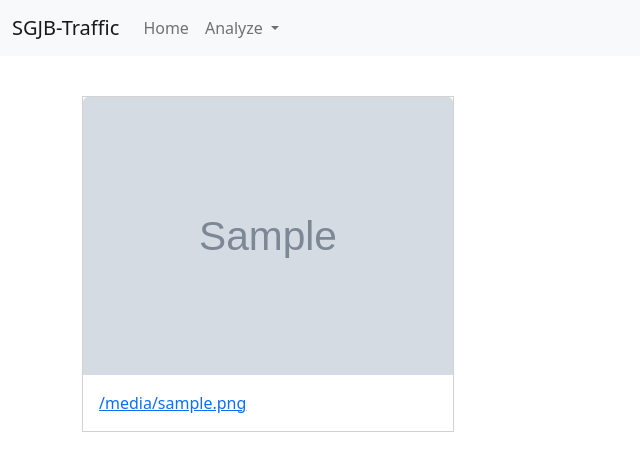
After one commit to lgf2111/SGJB-Traffic, a Flask app: template webapp/templates/analyze.html in a window 1280 px wide. The commit adds this page. Shown: the top 471 px of the page, without its empty margins (0-640 px from the left). Run offline with Flask 2, Linux system fonts and the light colour scheme; the template is opened without the code that fills it: most values are stand-ins (such as "Sample title", 1, 10 or a date in 2020); grey boxes marked "Sample" are stand-in pictures.

Commit message:
update webapp

```diff
--- a/main.py
+++ b/main.py
@@ -6,6 +6,7 @@ from os import getenv
 # Local Imports
 from logger import logging
 from webapp import flask_run
+
 from automation import driver
 from automation.download import download_images
 
--- /dev/null
+++ b/webapp/templates/analyze.html
@@ -0,0 +1,13 @@
+{% extends "components/base.html" %}
+{% block content %}
+  <div class="d-flex flex-wrap">
+    {% for image in images %}
+      <div class="card col-4 rounded-0">
+        <img class="card-img-top w-100" src="{{image}}" alt="Card image cap">
+        <div class="card-body">
+          <a class="card-text" href="{{image}}">{{image}}</a>
+        </div>
+      </div>
+    {% endfor %}
+  </div>
+{% endblock content %}
--- /dev/null
+++ b/webapp/templates/components/base.html
@@ -0,0 +1,20 @@
+<!DOCTYPE html>
+<html lang="en">
+
+  <head>
+    <meta charset="UTF-8">
+    <meta http-equiv="X-UA-Compatible" content="IE=edge">
+    <meta name="viewport" content="width=device-width, initial-scale=1.0">
+    <link href="https://cdn.jsdelivr.net/npm/bootstrap@5.2.1/dist/css/bootstrap.min.css" rel="stylesheet" integrity="sha384-iYQeCzEYFbKjA/T2uDLTpkwGzCiq6soy8tYaI1GyVh/UjpbCx/TYkiZhlZB6+fzT" crossorigin="anonymous">
+    <script defer="defer" src="https://cdn.jsdelivr.net/npm/bootstrap@5.2.1/dist/js/bootstrap.bundle.min.js" integrity="sha384-u1OknCvxWvY5kfmNBILK2hRnQC3Pr17a+RTT6rIHI7NnikvbZlHgTPOOmMi466C8" crossorigin="anonymous"></script>
+    <title>SGJB Traffic</title>
+  </head>
+
+  <body>
+    {% include "components/navbar.html" %}
+    <div class="container">
+      {% block content %}{% endblock content %}
+    </div>
+  </body>
+
+</html>
--- /dev/null
+++ b/webapp/templates/components/navbar.html
@@ -0,0 +1,29 @@
+<nav class="navbar navbar-expand-lg bg-light position-fixed w-100" style="z-index:99;">
+  <div class="container-fluid">
+    <a class="navbar-brand" href="/">SGJB-Traffic</a>
+    <button class="navbar-toggler" type="button" data-bs-toggle="collapse" data-bs-target="#navbarSupportedContent" aria-controls="navbarSupportedContent" aria-expanded="false" aria-label="Toggle navigation">
+      <span class="navbar-toggler-icon"></span>
+    </button>
+    <div class="collapse navbar-collapse" id="navbarSupportedContent">
+      <ul class="navbar-nav me-auto mb-2 mb-lg-0">
+        <li class="nav-item">
+          <a class="nav-link" aria-current="page" href="/">Home</a>
+        </li>
+        <li class="nav-item dropdown">
+          <a class="nav-link dropdown-toggle" href="#" role="button" data-bs-toggle="dropdown" aria-expanded="false">
+            Analyze
+          </a>
+          <ul class="dropdown-menu">
+            <li>
+              <a class="dropdown-item" href="{{url_for('analyze', area='Woodlands Causeway')}}">Woodlands Causeway</a>
+            </li>
+            <li>
+              <a class="dropdown-item" href="{{url_for('analyze', area='Tuas Second Link')}}">Tuas Second Link</a>
+            </li>
+          </ul>
+        </li>
+      </ul>
+    </div>
+  </div>
+</nav>
+<div class="p-5"></div>
```
Also changed, not shown: webapp/routes.py (+20 -6 lines), webapp/templates/index.html (+7 -4 lines), webapp/utils.py (+16 -2 lines).
